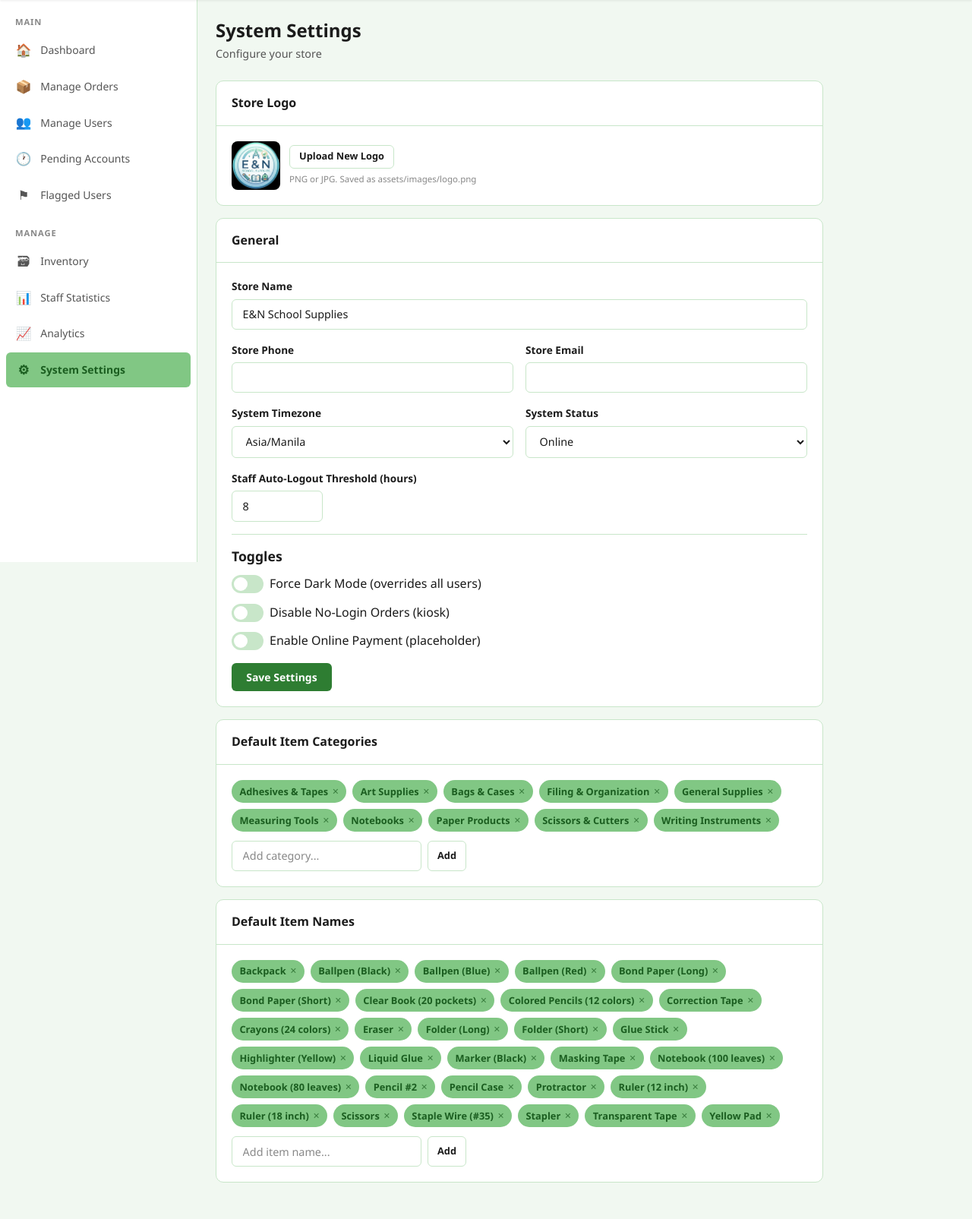
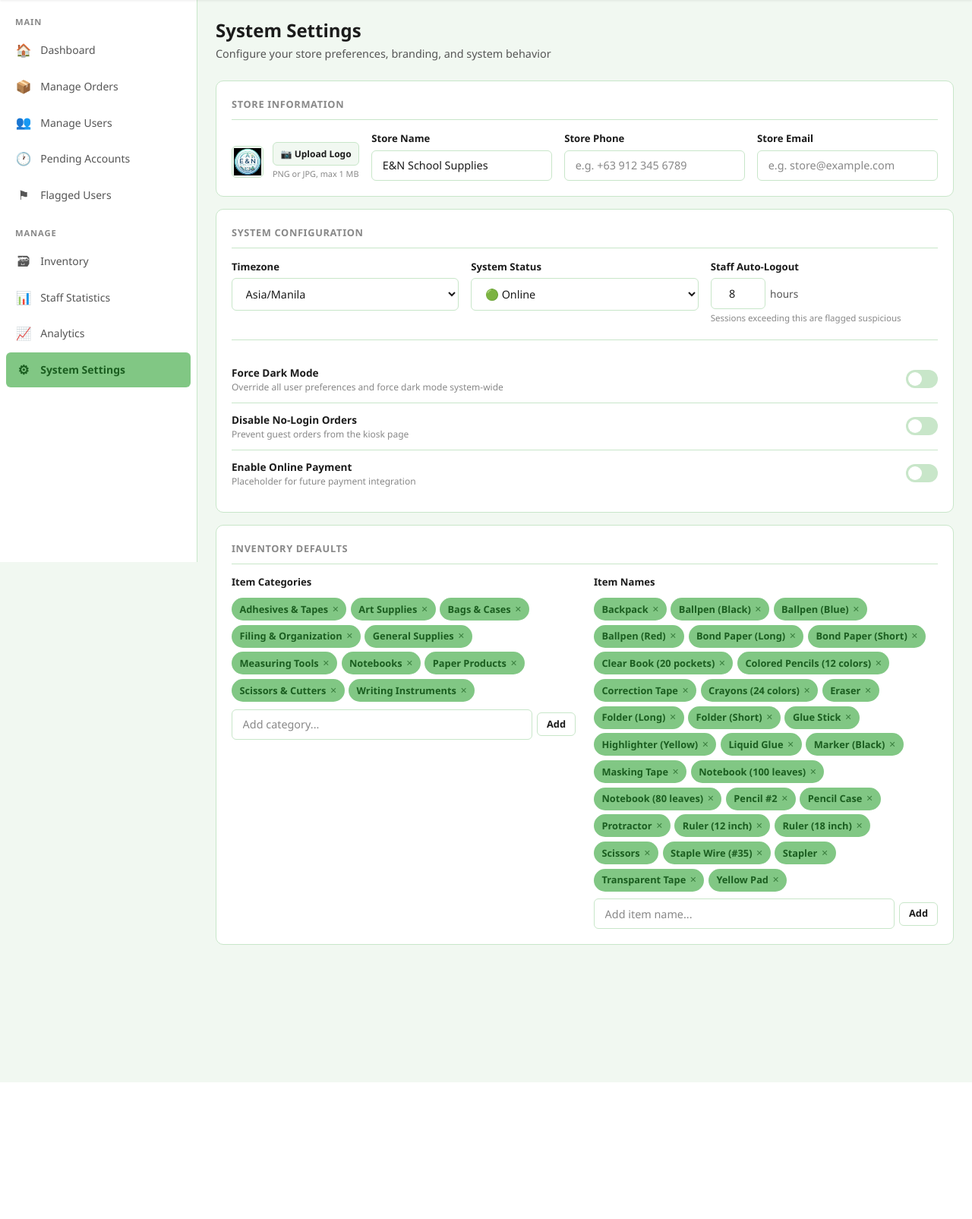
Before and after one commit to AzeuMark/EN_School-Supplies-Web-System, a PHP site: page /en-school-supplies/admin/system_settings.php in a window 1280 px wide. Shown: the part 60-1665 px from the top of the page at 76% size. After the commit the page ends 1485 px from the top, so only its background shows below. Run offline with PHP 8.4, Linux system fonts and the light colour scheme; a user stored in the database is signed in; data comes from the database, SQL or seed files in the repository; data that the repository does not hold is empty; some libraries are stand-ins or nearby versions.

Commit message:
Better but not really good admin settings ui lmao

```diff
--- a/admin/system_settings.php
+++ b/admin/system_settings.php
@@ -25,128 +25,188 @@ try {
 include __DIR__ . '/../includes/layout_header.php';
 ?>
 
+<link rel="stylesheet" href="<?= $basePath ?>assets/css/pages/system_settings.css">
+
 <div class="page-header">
   <h1>System Settings</h1>
-  <p class="subtitle">Configure your store</p>
+  <p class="subtitle">Configure your store preferences, branding, and system behavior</p>
 </div>
 
-<div style="max-width:800px">
+<form id="settings-form">
 
-  <!-- Logo -->
-  <div class="card mb-4">
-    <div class="card-header">Store Logo</div>
-    <div class="card-body d-flex align-center gap-3">
-      <img id="logo-preview" src="<?= $basePath . ($s['logo_path'] ?: 'assets/images/logo.png') ?>" alt="Logo" style="width:64px;height:64px;border-radius:8px;object-fit:contain;background:var(--background)" onerror="this.style.display='none'">
-      <form id="logo-form" enctype="multipart/form-data">
+  <!-- Card 1: Store Information -->
+  <div class="ss-card">
+    <div class="ss-card-body">
+      <div class="ss-heading">Store Information</div>
+
+      <div class="ss-grid-store">
+        <div class="ss-logo-row">
+          <div class="ss-logo-preview">
+            <img id="logo-preview" src="<?= $basePath . ($s['logo_path'] ?: 'assets/images/logo.png') ?>" alt="Logo" onerror="this.style.display='none'">
+          </div>
+          <div class="ss-logo-actions">
             <input type="file" name="logo" id="logo-input" accept="image/jpeg,image/png" style="display:none">
-        <label for="logo-input" class="btn btn-outline btn-sm" style="cursor:pointer">Upload New Logo</label>
-        <p class="text-muted" style="font-size:0.72rem;margin-top:0.3rem">PNG or JPG. Saved as assets/images/logo.png</p>
-      </form>
+            <label for="logo-input" class="ss-upload-btn">&#128247; Upload Logo</label>
+            <span class="ss-upload-hint">PNG or JPG, max 1 MB</span>
+          </div>
+        </div>
+        <div class="ss-field">
+          <label class="ss-label" for="store_name">Store Name</label>
+          <input class="form-input" id="store_name" name="store_name" value="<?= htmlspecialchars($s['store_name']) ?>" placeholder="e.g. E&N School Supplies">
+        </div>
+        <div class="ss-field">
+          <label class="ss-label" for="store_phone">Store Phone</label>
+          <input class="form-input" id="store_phone" name="store_phone" value="<?= htmlspecialchars($s['store_phone']) ?>" placeholder="e.g. +63 912 345 6789">
+        </div>
+        <div class="ss-field">
+          <label class="ss-label" for="store_email">Store Email</label>
+          <input class="form-input" id="store_email" type="email" name="store_email" value="<?= htmlspecialchars($s['store_email']) ?>" placeholder="e.g. store@example.com">
+        </div>
+      </div>
     </div>
   </div>
 
-  <!-- General -->
-  <div class="card mb-4">
-    <div class="card-header">General</div>
-    <div class="card-body">
-      <form id="settings-form">
-        <div class="form-group"><label class="form-label">Store Name</label><input class="form-input" name="store_name" value="<?= htmlspecialchars($s['store_name']) ?>"></div>
-        <div class="settings-grid-2" style="display:grid;grid-template-columns:1fr 1fr;gap:1rem">
-          <div class="form-group"><label class="form-label">Store Phone</label><input class="form-input" name="store_phone" value="<?= htmlspecialchars($s['store_phone']) ?>"></div>
-          <div class="form-group"><label class="form-label">Store Email</label><input class="form-input" type="email" name="store_email" value="<?= htmlspecialchars($s['store_email']) ?>"></div>
-        </div>
-        <div class="settings-grid-2" style="display:grid;grid-template-columns:1fr 1fr;gap:1rem">
-          <div class="form-group">
-            <label class="form-label">System Timezone</label>
-            <select class="form-select" name="timezone">
+  <!-- Card 2: System Configuration -->
+  <div class="ss-card">
+    <div class="ss-card-body">
+      <div class="ss-heading">System Configuration</div>
+
+      <div class="ss-grid-3">
+        <div class="ss-field">
+          <label class="ss-label" for="timezone">Timezone</label>
+          <select class="form-select" id="timezone" name="timezone">
             <?php foreach (['Asia/Manila','Asia/Singapore','Asia/Tokyo','Asia/Shanghai','America/New_York','Europe/London','UTC'] as $tz): ?>
               <option value="<?= $tz ?>" <?= $s['timezone'] === $tz ? 'selected' : '' ?>><?= $tz ?></option>
             <?php endforeach; ?>
           </select>
         </div>
-          <div class="form-group">
-            <label class="form-label">System Status</label>
-            <select class="form-select" name="system_status">
-              <option value="online" <?= $s['system_status']==='online'?'selected':'' ?>>Online</option>
-              <option value="offline" <?= $s['system_status']==='offline'?'selected':'' ?>>Offline</option>
-              <option value="maintenance" <?= $s['system_status']==='maintenance'?'selected':'' ?>>Maintenance</option>
+        <div class="ss-field">
+          <label class="ss-label" for="system_status">System Status</label>
+          <select class="form-select" id="system_status" name="system_status">
+            <option value="online" <?= $s['system_status']==='online'?'selected':'' ?>>&#128994; Online</option>
+            <option value="offline" <?= $s['system_status']==='offline'?'selected':'' ?>>&#128308; Offline</option>
+            <option value="maintenance" <?= $s['system_status']==='maintenance'?'selected':'' ?>>&#128992; Maintenance</option>
           </select>
         </div>
+        <div class="ss-field">
+          <label class="ss-label" for="auto_logout_hours">Staff Auto-Logout</label>
+          <div class="ss-inline">
+            <input class="form-input" type="number" id="auto_logout_hours" name="auto_logout_hours" value="<?= (int)$s['auto_logout_hours'] ?>" min="1" max="24">
+            <span class="ss-unit">hours</span>
           </div>
-        <div class="form-group">
-          <label class="form-label">Staff Auto-Logout Threshold (hours)</label>
-          <input class="form-input" type="number" name="auto_logout_hours" value="<?= (int)$s['auto_logout_hours'] ?>" min="1" max="24" style="max-width:120px">
-        </div>
-
-        <hr style="border:none;border-top:1px solid var(--border);margin:1rem 0">
-        <h4 class="mb-3">Toggles</h4>
-
-        <div style="display:flex;flex-direction:column;gap:0.75rem">
-          <label class="d-flex align-center gap-2" style="cursor:pointer">
-            <span class="toggle-switch"><input type="checkbox" name="force_dark_mode" value="1" <?= $s['force_dark_mode']==='1'?'checked':'' ?>><span class="toggle-slider"></span></span>
-            Force Dark Mode (overrides all users)
-          </label>
-          <label class="d-flex align-center gap-2" style="cursor:pointer">
-            <span class="toggle-switch"><input type="checkbox" name="disable_nologin_orders" value="1" <?= $s['disable_nologin_orders']==='1'?'checked':'' ?>><span class="toggle-slider"></span></span>
-            Disable No-Login Orders (kiosk)
-          </label>
-          <label class="d-flex align-center gap-2" style="cursor:pointer">
-            <span class="toggle-switch"><input type="checkbox" name="online_payment" value="1" <?= $s['online_payment']==='1'?'checked':'' ?>><span class="toggle-slider"></span></span>
-            Enable Online Payment (placeholder)
-          </label>
-        </div>
-
-        <button type="submit" class="btn btn-primary mt-4">Save Settings</button>
-      </form>
+          <span class="ss-hint">Sessions exceeding this are flagged suspicious</span>
         </div>
       </div>
 
-  <!-- Categories Tag Manager -->
-  <div class="card mb-4">
-    <div class="card-header">Default Item Categories</div>
-    <div class="card-body">
-      <div id="cat-tags" class="d-flex flex-wrap gap-2 mb-3">
-        <?php foreach ($categories as $cat): ?>
-          <span class="tag"><?= htmlspecialchars($cat['category_name']) ?><button class="tag-remove" onclick="this.parentElement.remove()">&times;</button></span>
-        <?php endforeach; ?>
+      <hr class="ss-divider">
+
+      <div class="ss-toggle-row">
+        <div class="ss-toggle-text">
+          <span class="ss-toggle-name">Force Dark Mode</span>
+          <span class="ss-toggle-desc">Override all user preferences and force dark mode system-wide</span>
         </div>
-      <div class="d-flex gap-2">
-        <input class="form-input" type="text" id="cat-input" placeholder="Add category..." style="max-width:250px">
-        <button class="btn btn-outline btn-sm" id="cat-add-btn">Add</button>
+        <span class="toggle-switch"><input type="checkbox" name="force_dark_mode" value="1" <?= $s['force_dark_mode']==='1'?'checked':'' ?>><span class="toggle-slider"></span></span>
+      </div>
+      <div class="ss-toggle-row">
+        <div class="ss-toggle-text">
+          <span class="ss-toggle-name">Disable No-Login Orders</span>
+          <span class="ss-toggle-desc">Prevent guest orders from the kiosk page</span>
+        </div>
+        <span class="toggle-switch"><input type="checkbox" name="disable_nologin_orders" value="1" <?= $s['disable_nologin_orders']==='1'?'checked':'' ?>><span class="toggle-slider"></span></span>
+      </div>
+      <div class="ss-toggle-row">
+        <div class="ss-toggle-text">
+          <span class="ss-toggle-name">Enable Online Payment</span>
+          <span class="ss-toggle-desc">Placeholder for future payment integration</span>
+        </div>
+        <span class="toggle-switch"><input type="checkbox" name="online_payment" value="1" <?= $s['online_payment']==='1'?'checked':'' ?>><span class="toggle-slider"></span></span>
       </div>
     </div>
   </div>
 
-  <!-- Default Names Tag Manager -->
-  <div class="card mb-4">
-    <div class="card-header">Default Item Names</div>
-    <div class="card-body">
-      <div id="name-tags" class="d-flex flex-wrap gap-2 mb-3">
-        <?php foreach ($defaultNames as $dn): ?>
-          <span class="tag"><?= htmlspecialchars($dn['item_name']) ?><button class="tag-remove" onclick="this.parentElement.remove()">&times;</button></span>
+  <!-- Card 3: Inventory Defaults -->
+  <div class="ss-card">
+    <div class="ss-card-body">
+      <div class="ss-heading">Inventory Defaults</div>
+
+      <div class="ss-defaults-grid">
+        <div class="ss-defaults-col">
+          <div class="ss-col-title">Item Categories</div>
+          <div class="ss-tags-area">
+            <div id="cat-tags" class="ss-tag-cloud">
+              <?php foreach ($categories as $cat): ?>
+                <span class="tag"><?= htmlspecialchars($cat['category_name']) ?><button type="button" class="tag-remove" onclick="this.parentElement.remove()">&times;</button></span>
               <?php endforeach; ?>
             </div>
-      <div class="d-flex gap-2">
-        <input class="form-input" type="text" id="name-input" placeholder="Add item name..." style="max-width:250px">
-        <button class="btn btn-outline btn-sm" id="name-add-btn">Add</button>
+            <div class="ss-tag-input">
+              <input class="form-input" type="text" id="cat-input" placeholder="Add category...">
+              <button type="button" class="btn btn-outline btn-sm" id="cat-add-btn">Add</button>
+            </div>
+          </div>
+        </div>
+        <div class="ss-defaults-col">
+          <div class="ss-col-title">Item Names</div>
+          <div class="ss-tags-area">
+            <div id="name-tags" class="ss-tag-cloud">
+              <?php foreach ($defaultNames as $dn): ?>
+                <span class="tag"><?= htmlspecialchars($dn['item_name']) ?><button type="button" class="tag-remove" onclick="this.parentElement.remove()">&times;</button></span>
+              <?php endforeach; ?>
+            </div>
+            <div class="ss-tag-input">
+              <input class="form-input" type="text" id="name-input" placeholder="Add item name...">
+              <button type="button" class="btn btn-outline btn-sm" id="name-add-btn">Add</button>
+            </div>
+          </div>
+        </div>
       </div>
     </div>
   </div>
 
+  <!-- Save Bar -->
+  <div class="ss-save-bar">
+    <span class="ss-save-hint">Changes take effect immediately after saving</span>
+    <button type="submit" class="btn btn-primary">Save Settings</button>
   </div>
 
-<style>
-  @media (max-width: 600px) {
-    .settings-grid-2 { grid-template-columns: 1fr !important; }
-    div[style*="max-width:800px"] { padding: 0; }
-    .card-body .d-flex.align-center.gap-3 { flex-wrap: wrap; }
-    #cat-input, #name-input { max-width: 100% !important; flex: 1; }
-    .d-flex.gap-2:has(#cat-input), .d-flex.gap-2:has(#name-input) { flex-wrap: wrap; }
-  }
-</style>
+</form>
 
 <script>
 document.addEventListener('DOMContentLoaded', () => {
+  const saveBar = document.querySelector('.ss-save-bar');
+  const form = document.getElementById('settings-form');
+
+  // Snapshot initial state
+  function getFormSnapshot() {
+    const data = {};
+    form.querySelectorAll('input[type="text"], input[type="email"], input[type="number"], select').forEach(el => {
+      if (el.name) data[el.name] = el.value;
+    });
+    form.querySelectorAll('input[type="checkbox"]').forEach(el => {
+      if (el.name) data[el.name] = el.checked ? '1' : '0';
+    });
+    data._catTags = Array.from(document.querySelectorAll('#cat-tags .tag')).map(t => t.firstChild.textContent.trim()).join(',');
+    data._nameTags = Array.from(document.querySelectorAll('#name-tags .tag')).map(t => t.firstChild.textContent.trim()).join(',');
+    return JSON.stringify(data);
+  }
+
+  const initialSnapshot = getFormSnapshot();
+
+  function checkChanges() {
+    const changed = getFormSnapshot() !== initialSnapshot;
+    saveBar.classList.toggle('visible', changed);
+  }
+
+  // Listen to form field changes
+  form.querySelectorAll('input, select').forEach(el => {
+    el.addEventListener('input', checkChanges);
+    el.addEventListener('change', checkChanges);
+  });
+
+  // Observe tag additions/removals
+  const tagObserver = new MutationObserver(checkChanges);
+  tagObserver.observe(document.getElementById('cat-tags'), { childList: true });
+  tagObserver.observe(document.getElementById('name-tags'), { childList: true });
+
   // Logo upload
   document.getElementById('logo-input').addEventListener('change', async function() {
     if (!this.files[0]) return;
@@ -167,7 +227,7 @@ document.addEventListener('DOMContentLoaded', () => {
     const container = document.getElementById(containerId);
     const tag = document.createElement('span');
     tag.className = 'tag';
-    tag.innerHTML = `${escapeHtml(val)}<button class="tag-remove" onclick="this.parentElement.remove()">&times;</button>`;
+    tag.innerHTML = `${escapeHtml(val)}<button type="button" class="tag-remove" onclick="this.parentElement.remove()">&times;</button>`;
     container.appendChild(tag);
     input.value = '';
   }
--- /dev/null
+++ b/assets/css/pages/system_settings.css
@@ -0,0 +1,285 @@
+/* ============================================================
+   System Settings — Page-Specific Styles
+   Clean 3-card layout, consistent with dashboard pages
+   ============================================================ */
+
+/* ── Card ── */
+.ss-card {
+  background: var(--surface);
+  border: 1px solid var(--border);
+  border-radius: var(--radius-md);
+  margin-bottom: 1rem;
+}
+.ss-card-body {
+  padding: 1.25rem;
+}
+
+/* ── Sub-section heading inside a card ── */
+.ss-heading {
+  font-size: 0.8rem;
+  font-weight: 700;
+  text-transform: uppercase;
+  letter-spacing: 0.05em;
+  color: var(--text-muted);
+  padding-bottom: 0.6rem;
+  margin-bottom: 0.85rem;
+  border-bottom: 1px solid var(--border);
+}
+
+/* ── Section divider inside a card ── */
+.ss-divider {
+  border: none;
+  border-top: 1px solid var(--border);
+  margin: 1.25rem 0;
+}
+
+/* ── Form Grids ── */
+.ss-grid-2 {
+  display: grid;
+  grid-template-columns: 1fr 1fr;
+  gap: 1rem;
+}
+.ss-grid-3 {
+  display: grid;
+  grid-template-columns: 1fr 1fr 1fr;
+  gap: 1rem;
+}
+.ss-grid-4 {
+  display: grid;
+  grid-template-columns: 1fr 1fr 1fr 1fr;
+  gap: 1rem;
+}
+.ss-grid-store {
+  display: grid;
+  grid-template-columns: auto 1fr 1fr 1fr;
+  gap: 1rem;
+  align-items: end;
+}
+
+/* ── Form Field ── */
+.ss-field {
+  display: flex;
+  flex-direction: column;
+  gap: 0.3rem;
+}
+.ss-field .ss-label {
+  font-size: 0.82rem;
+  font-weight: 600;
+  color: var(--text-primary);
+}
+.ss-field .ss-hint {
+  font-size: 0.72rem;
+  color: var(--text-muted);
+  line-height: 1.4;
+}
+
+/* ── Logo Row ── */
+.ss-logo-row {
+  display: flex;
+  align-items: center;
+  gap: 0.75rem;
+  min-width: 0;
+}
+.ss-logo-preview {
+  width: 42px;
+  height: 42px;
+  border-radius: var(--radius-sm);
+  border: 1.5px solid var(--border);
+  background: var(--background);
+  display: flex;
+  align-items: center;
+  justify-content: center;
+  overflow: hidden;
+  flex-shrink: 0;
+}
+.ss-logo-preview img {
+  width: 100%;
+  height: 100%;
+  object-fit: contain;
+  padding: 2px;
+}
+.ss-logo-actions {
+  display: flex;
+  flex-direction: column;
+  gap: 0.15rem;
+  min-width: 0;
+}
+.ss-logo-actions .ss-upload-btn {
+  display: inline-flex;
+  align-items: center;
+  gap: 0.3rem;
+  padding: 0.3rem 0.6rem;
+  background: var(--background);
+  border: 1.5px solid var(--border);
+  border-radius: var(--radius-sm);
+  color: var(--text-primary);
+  font-size: 0.75rem;
+  font-weight: 600;
+  cursor: pointer;
+  transition: all var(--transition);
+  width: fit-content;
+  white-space: nowrap;
+}
+.ss-logo-actions .ss-upload-btn:hover {
+  border-color: var(--primary);
+  color: var(--primary);
+}
+.ss-logo-actions .ss-upload-hint {
+  font-size: 0.68rem;
+  color: var(--text-muted);
+  white-space: nowrap;
+}
+
+/* ── Toggle Row ── */
+.ss-toggle-row {
+  display: flex;
+  align-items: center;
+  justify-content: space-between;
+  gap: 1rem;
+  padding: 0.7rem 0;
+}
+.ss-toggle-row + .ss-toggle-row {
+  border-top: 1px solid var(--border);
+}
+.ss-toggle-text {
+  display: flex;
+  flex-direction: column;
+  gap: 0.05rem;
+  flex: 1;
+  min-width: 0;
+}
+.ss-toggle-text .ss-toggle-name {
+  font-size: 0.85rem;
+  font-weight: 600;
+  color: var(--text-primary);
+}
+.ss-toggle-text .ss-toggle-desc {
+  font-size: 0.75rem;
+  color: var(--text-muted);
+  line-height: 1.35;
+}
+
+/* ── Inline Number Field ── */
+.ss-inline {
+  display: flex;
+  align-items: center;
+  gap: 0.4rem;
+}
+.ss-inline .form-input {
+  width: 72px;
+  text-align: center;
+}
+.ss-inline .ss-unit {
+  font-size: 0.85rem;
+  color: var(--text-secondary);
+  font-weight: 500;
+}
+
+/* ── Tag Manager ── */
+.ss-tags-area {
+  display: flex;
+  flex-direction: column;
+  gap: 0.6rem;
+}
+.ss-tag-cloud {
+  display: flex;
+  flex-wrap: wrap;
+  gap: 0.35rem;
+  min-height: 28px;
+}
+.ss-tag-cloud:empty::before {
+  content: 'None yet';
+  color: var(--text-muted);
+  font-size: 0.8rem;
+  font-style: italic;
+}
+.ss-tag-cloud .tag {
+  animation: ssTagIn 0.15s ease;
+}
+@keyframes ssTagIn {
+  from { transform: scale(0.9); opacity: 0; }
+  to   { transform: scale(1);   opacity: 1; }
+}
+.ss-tag-input {
+  display: flex;
+  gap: 0.4rem;
+  align-items: center;
+}
+.ss-tag-input .form-input {
+  flex: 1;
+  min-width: 0;
+}
+
+/* ── Inventory Defaults 2-col ── */
+.ss-defaults-grid {
+  display: grid;
+  grid-template-columns: 1fr 1fr;
+  gap: 1.5rem;
+}
+.ss-defaults-col .ss-col-title {
+  font-size: 0.82rem;
+  font-weight: 700;
+  color: var(--text-primary);
+  margin-bottom: 0.6rem;
+}
+
+/* ── Save Bar (floating, hidden until changes) ── */
+.ss-save-bar {
+  display: flex;
+  align-items: center;
+  justify-content: flex-end;
+  gap: 0.75rem;
+  padding: 0.85rem 1.25rem;
+  background: var(--surface);
+  border: 1px solid var(--border);
+  border-radius: var(--radius-md);
+  position: sticky;
+  bottom: 1rem;
+  z-index: 50;
+  box-shadow: var(--shadow-lg);
+  transform: translateY(calc(100% + 2rem));
+  opacity: 0;
+  pointer-events: none;
+  transition: transform 0.3s ease, opacity 0.3s ease;
+}
+.ss-save-bar.visible {
+  transform: translateY(0);
+  opacity: 1;
+  pointer-events: auto;
+}
+.ss-save-bar .ss-save-hint {
+  font-size: 0.8rem;
+  color: var(--text-muted);
+  margin-right: auto;
+}
+
+/* ── Responsive ── */
+@media (max-width: 768px) {
+  .ss-grid-2,
+  .ss-defaults-grid { grid-template-columns: 1fr; }
+  .ss-grid-3 { grid-template-columns: 1fr 1fr; }
+  .ss-grid-4 { grid-template-columns: 1fr 1fr; }
+  .ss-grid-store { grid-template-columns: 1fr 1fr; }
+}
+
+@media (max-width: 480px) {
+  .ss-grid-3,
+  .ss-grid-4,
+  .ss-grid-store { grid-template-columns: 1fr; }
+  .ss-logo-row { flex-direction: column; align-items: flex-start; }
+  .ss-toggle-row {
+    flex-direction: column;
+    align-items: flex-start;
+    gap: 0.5rem;
+  }
+  .ss-save-bar {
+    flex-direction: column;
+    gap: 0.5rem;
+    bottom: 0.5rem;
+  }
+  .ss-save-bar .ss-save-hint {
+    margin-right: 0;
+    text-align: center;
+  }
+  .ss-save-bar .btn { width: 100%; }
+}
```
Lines whose indentation alone changed are shown as unchanged.
